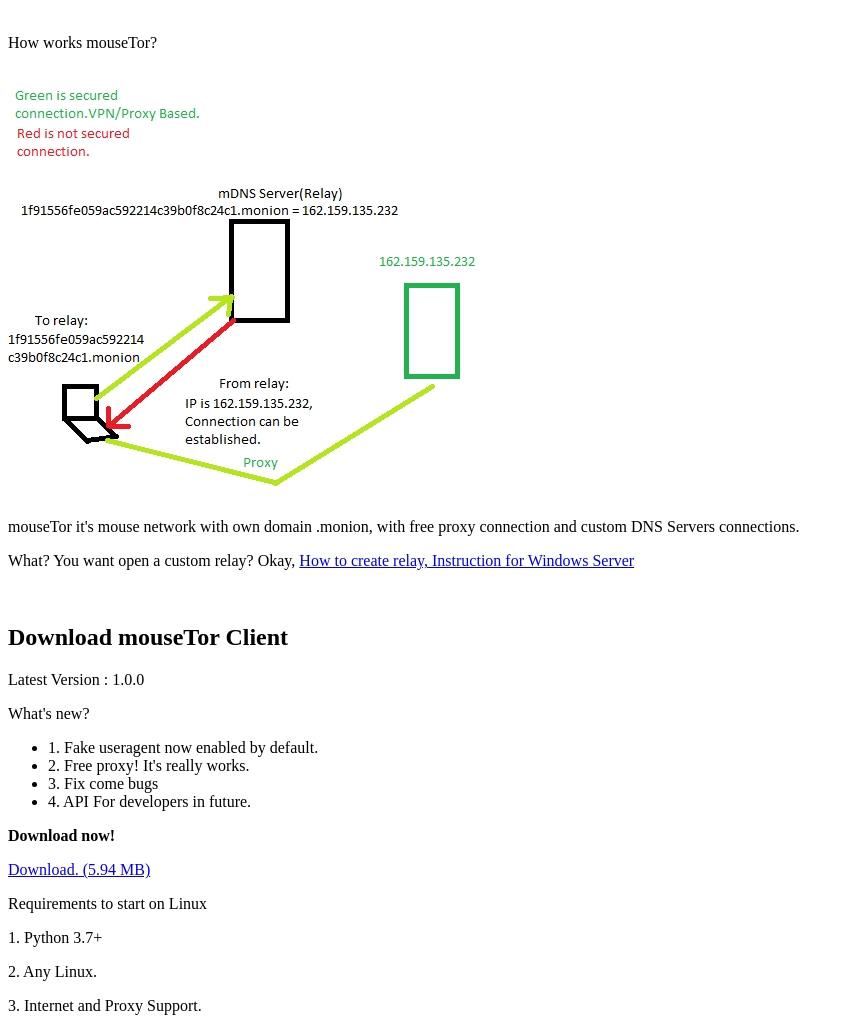
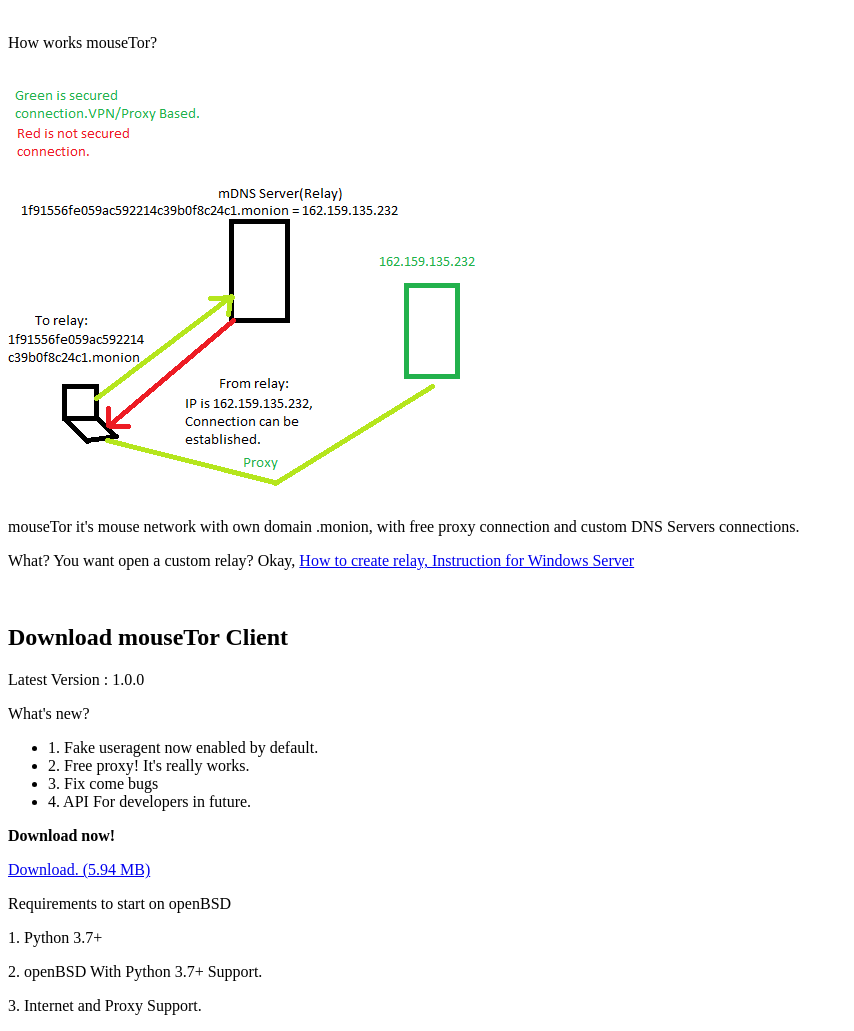
Before and after one commit to TheReactiveMouse/thereactivemouse.github.io, a plain HTML site: page index.html in a window 1280 px wide. Shown: the part 66-1097 px from the top of the page, without its empty margins (0-854 px from the left). Drawn offline with Linux system fonts and the light colour scheme.

Commit message:
Update index.html

```diff
--- a/index.html
+++ b/index.html
@@ -19,7 +19,7 @@
 </ul>
 <p><b>Download now!</b></p>
 <a href="mouseTor-portable-1.0.0.exe">Download. (5.94 MB)</a>
-<p>Requirements to start on Linux</p>
+<p>Requirements to start on openBSD</p>
 <p>1. Python 3.7+</p>
-<p>2. Any Linux.</p>
+<p>2. openBSD With Python 3.7+ Support.</p>
 <p>3. Internet and Proxy Support.</p>
```
